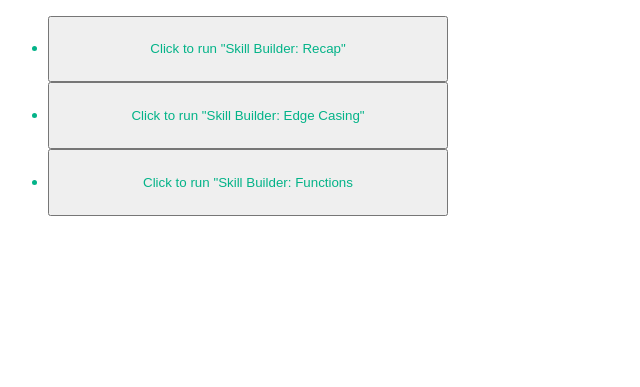
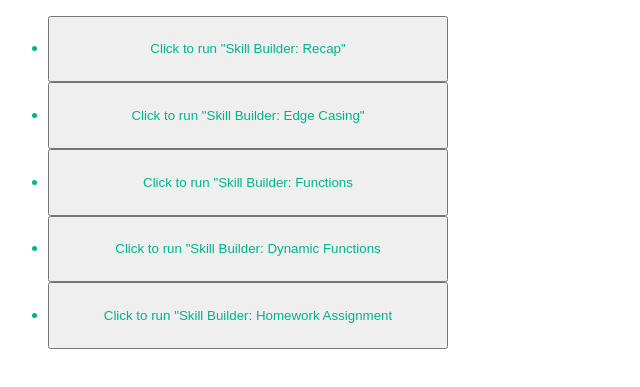
Before and after one commit to blovik/blovik.github.io, a plain HTML site: page dayFour/index.html in a window 1280 px wide. Shown: the part 105-492 px from the top of the page, without its empty margins (0-640 px from the left). Drawn offline with Linux system fonts and the light colour scheme.

Commit message:
added buttons for the rest of the assignments and gave them an alert status

```diff
--- a/dayFour/index.html
+++ b/dayFour/index.html
@@ -12,6 +12,8 @@
 		<li><button class="skill" onclick="recap()">Click to run "Skill Builder: Recap"</button></li>
 		<li><button class="skill" onclick="edge()">Click to run "Skill Builder: Edge Casing"</button></li>
 		<li><button class="skill" onclick="document.location='functions/functions.html'">Click to run "Skill Builder: Functions</button></li>
+		<li><button class="skill" onclick="alert('I haven\'t figured this one out yet')">Click to run "Skill Builder: Dynamic Functions</button></li>
+		<li><button class="skill" onclick="alert('I haven\'t figured this one out yet')">Click to run "Skill Builder: Homework Assignment</button></li>
 
 	</ul>
 
```
